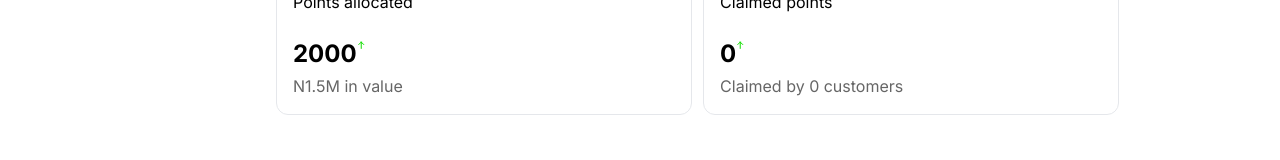
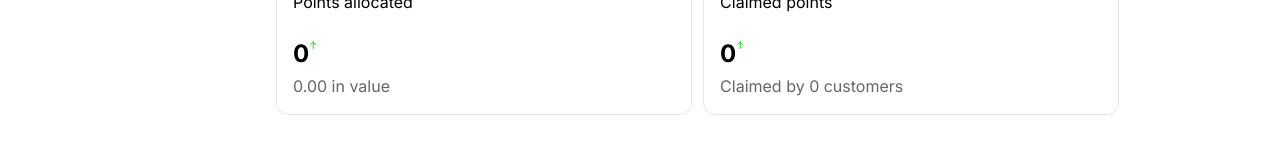
Before and after one commit to unegbuclinton/clamp-landing-page, a Next.js app: page /loyaltyCampaign/campaign/1 in a window 1280 px wide. Shown: the part 356-516 px from the top of the page. Built offline with nearby package versions, Linux system fonts and the light colour scheme.

Commit message:
update values

```diff
--- a/src/components/molecules/campaignTable/index.tsx
+++ b/src/components/molecules/campaignTable/index.tsx
@@ -55,6 +55,7 @@ const CampaignTable = () => {
       <>
         <h2 className='mb-4 text-xl font-semibold'>Campaigns</h2>
         <Table
+          style={{ fontFamily: 'Inter' }}
           onRow={(record) => ({
             onClick: () =>
               dispatch(getSpecificCampaign(record.id)).then((data) => {
--- a/src/pages/loyaltyCampaign/campaign/[campaignId].tsx
+++ b/src/pages/loyaltyCampaign/campaign/[campaignId].tsx
@@ -36,8 +36,8 @@ const CampaignDetail = ({ params }: { params: { campaignId: string } }) => {
     },
     {
       header: 'Points allocated',
-      value: '2000',
-      subText: 'N1.5M in value',
+      value: '0',
+      subText: '0.00 in value',
     },
     {
       header: 'Claimed points',
```
